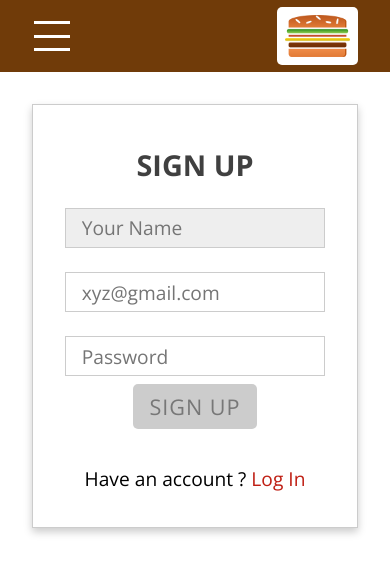
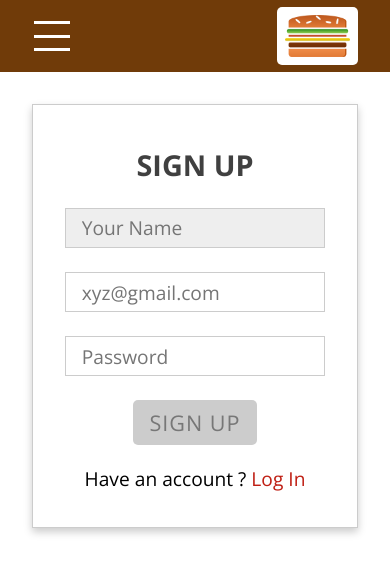
Before and after one commit to arhamathar/burger-builder-app, a React (Create React App) app: page /auth/signup in a window 390 px wide. Shown: the top 574 px of the page. Built offline with nearby package versions, Linux system fonts and the light colour scheme.

Commit message:
button margin adjusted

```diff
--- a/src/App.js
+++ b/src/App.js
@@ -60,7 +60,7 @@ function App() {
                 <Route path="/checkout">
                     <Checkout />
                 </Route>
-                <Route path="/orders">
+                <Route exact path="/orders">
                     <MyOrders />
                 </Route>
                 <Route path='/contact-data'>
--- a/src/components/FormElements/Button/Button.module.css
+++ b/src/components/FormElements/Button/Button.module.css
@@ -11,7 +11,7 @@
     font-size: 1.35rem;
     border-radius: 5px;
     text-align: center;
-    margin-bottom: 1rem;
+    margin: 1rem auto;
 }
 
 .Button:hover{
@@ -31,6 +31,7 @@
 .Danger {
     color: #bf1e13;
     border: 2px solid #bf1e13;
+    margin-right: 2rem;
 }
 
 .Danger:hover{
@@ -48,3 +49,13 @@ Button:disabled{
     background-color: #ccc;
     color: #777;
 }
+
+@media(max-width: 600px){
+    .Button{
+        margin: 0;
+        margin-top: 1rem;
+    }
+    .Danger {
+        margin-right: 2rem;
+    }
+}
--- a/src/containers/MyOrders.js
+++ b/src/containers/MyOrders.js
@@ -20,9 +20,11 @@ function MyOrders() {
             try {
                 const response = await axios.get('/orders.json');
                 let fetchedOrder = [];
+                console.log(response.data);
 
                 for (let key in response.data) {
                     if (response.data[key].userId === auth.userId) {
+                        console.log("============");
                         fetchedOrder.push({
                             ...response.data[key],
                             id: key
```
Also changed, not shown: 1 other file (tests, documents, lock files or other folders).
